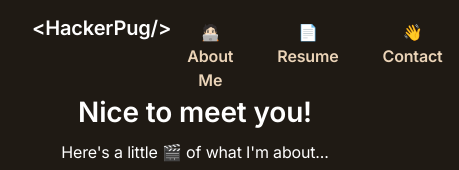
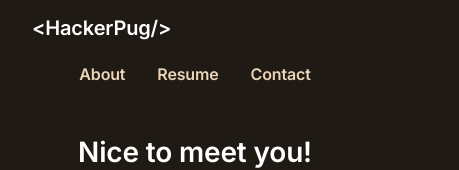
Before and after one commit to justincrich/hackepugbot, a Next.js app: page /about in a window 390 px wide. Shown: the top 170 px of the page, 459 px wide, since content can reach past the window. Built offline with nearby package versions, Linux system fonts and the light colour scheme.

Commit message:
mobile styling

```diff
--- a/src/components/ChatForm.tsx
+++ b/src/components/ChatForm.tsx
@@ -179,7 +179,7 @@ export const ChatForm = () => {
   };
 
   return (
-    <div>
+    <div className="px-4">
       <div
         className={`w-full max-w-[480px] ${
           state.messages.length ? "hidden" : ""
--- a/src/components/Header.tsx
+++ b/src/components/Header.tsx
@@ -2,12 +2,22 @@
 import React from "react";
 import { Button } from "./Button";
 import Link from "next/link";
+import { useDeviceType } from "@/hooks/useDeviceType";
 
 export const Header = () => {
+  const { isDesktop } = useDeviceType();
   return (
-    <div className="flex flex-row w-full px-8 py-4 title2 justify-between mb-4">
-      <Link href="/">{"<HackerPug/>"}</Link>
-      <div className="flex flex-row gap-3">
+    <div
+      className={`flex ${
+        isDesktop ? "flex-row" : "flex-col"
+      } w-full px-8 py-4 title2 justify-between mb-4`}
+    >
+      <Link href="/" className={isDesktop ? "" : "mb-4"}>
+        {"<HackerPug/>"}
+      </Link>
+      <div
+        className={`"flex flex-row gap-3" ${isDesktop ? "" : "self-center"}`}
+      >
         <Button
           type={Button.Type.Link}
           onClick={() => {
@@ -20,7 +30,7 @@ export const Header = () => {
           }}
           size={Button.Size.Small}
         >
-          🧑🏻‍💻 About Me
+          {isDesktop ? "🧑🏻‍💻 About Me" : "About"}
         </Button>
         <Button
           type={Button.Type.Link}
@@ -34,7 +44,7 @@ export const Header = () => {
           }}
           size={Button.Size.Small}
         >
-          📄 Resume
+          {isDesktop ? "📄 Resume" : "Resume"}
         </Button>
         <Button
           type={Button.Type.Link}
@@ -44,7 +54,7 @@ export const Header = () => {
             window.open("mailto:justin@hackerpug.com", "mail");
           }}
         >
-          👋 Contact
+          {isDesktop ? "👋 Contact" : "Contact"}
         </Button>
       </div>
     </div>
--- /dev/null
+++ b/src/hooks/useDeviceType.ts
@@ -0,0 +1,9 @@
+import { useMediaQuery } from "react-responsive";
+
+export const useDeviceType = () => {
+  const isDesktop = useMediaQuery({ minWidth: 1000 });
+
+  return {
+    isDesktop,
+  };
+};
```
